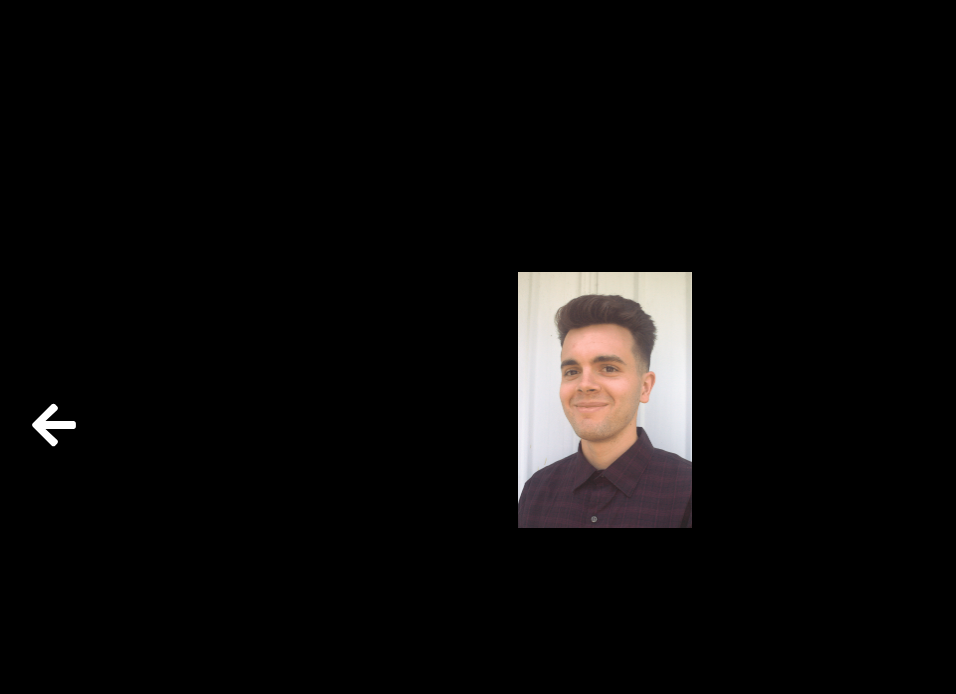
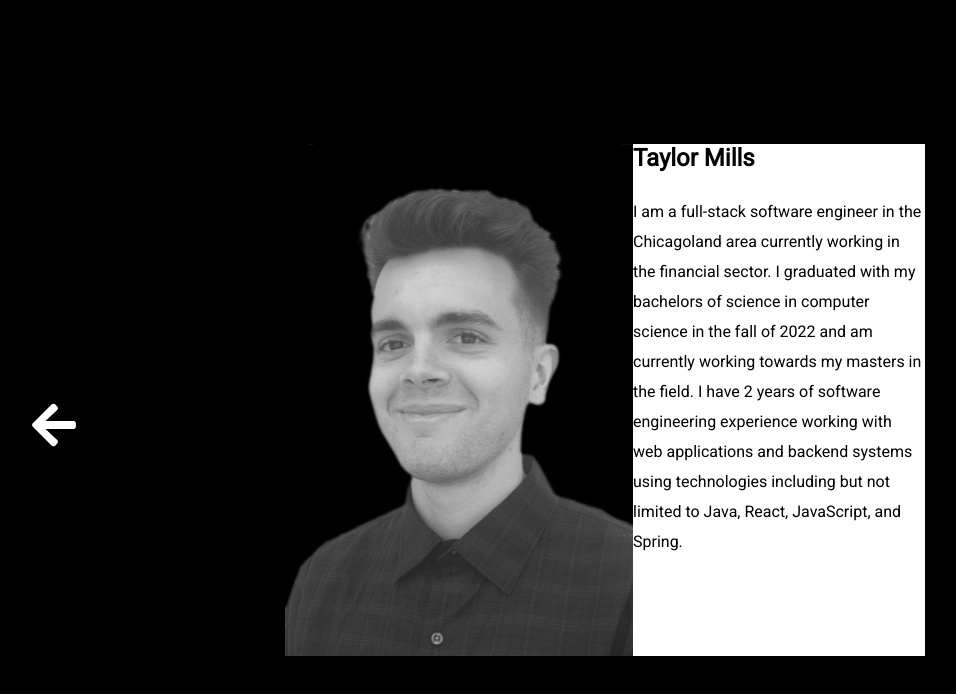
Before and after one commit to runtaylorun/Portfolio, a Gatsby site: page /about in a window 1280 px wide. Shown: the whole page, without its empty margins (35-991 px from the left). Built offline with nearby package versions, Linux system fonts and the light colour scheme; Gatsby itself is replaced by a stand-in of ours.

Commit message:
about page started

```diff
--- a/src/css/about.module.css
+++ b/src/css/about.module.css
@@ -5,3 +5,25 @@
     align-items: center;
     background-color: black;
 }
+
+.aboutSection {
+    width: 50%;
+    display: flex;
+    justify-content: center;
+}
+
+.aboutSection p {
+    margin-top: 25px;
+    line-height: 30px;
+}
+
+.aboutSection h2 {
+    display: inline;
+    border-bottom: 2px solid white;
+    padding-bottom: 5px;
+}
+
+.aboutSection div {
+    color: black;
+    background-color: white;
+}
--- a/src/pages/about.js
+++ b/src/pages/about.js
@@ -2,14 +2,22 @@ import * as React from "react"
 import AniLink from 'gatsby-plugin-transition-link/AniLink'
 import { FaArrowLeft } from 'react-icons/fa'
 import * as classes from '../css/about.module.css'
-import me from '../images/IMG_8956-min-min.png'
+import me from '../images/IMG_8956-min-min-updatedBW.png'
 import '../css/global.css'
 
 const AboutPage = () => {
     return (
         <div className={classes.page}>
             <AniLink swipe direction="right" to="/home" className='leftArrow'><FaArrowLeft /></AniLink>
-            <img src={me} width="174px" height="256px" />
+            <div className={classes.aboutSection}>
+                <img src={me} width="348px" height="512px" />
+                <div>
+                    <h2 style={{ color: 'inherit' }}>Taylor Mills</h2>
+                    <p style={{ color: 'inherit' }}>I am a full-stack software engineer in the Chicagoland area currently working in the financial sector.
+                        I graduated with my bachelors of science in computer science in the fall of 2022 and am currently working towards my masters in the field.
+                        I have 2 years of software engineering experience working with web applications and backend systems using technologies including but not limited to Java, React, JavaScript, and Spring.</p>
+                </div>
+            </div>
         </div>
     )
 }
```
